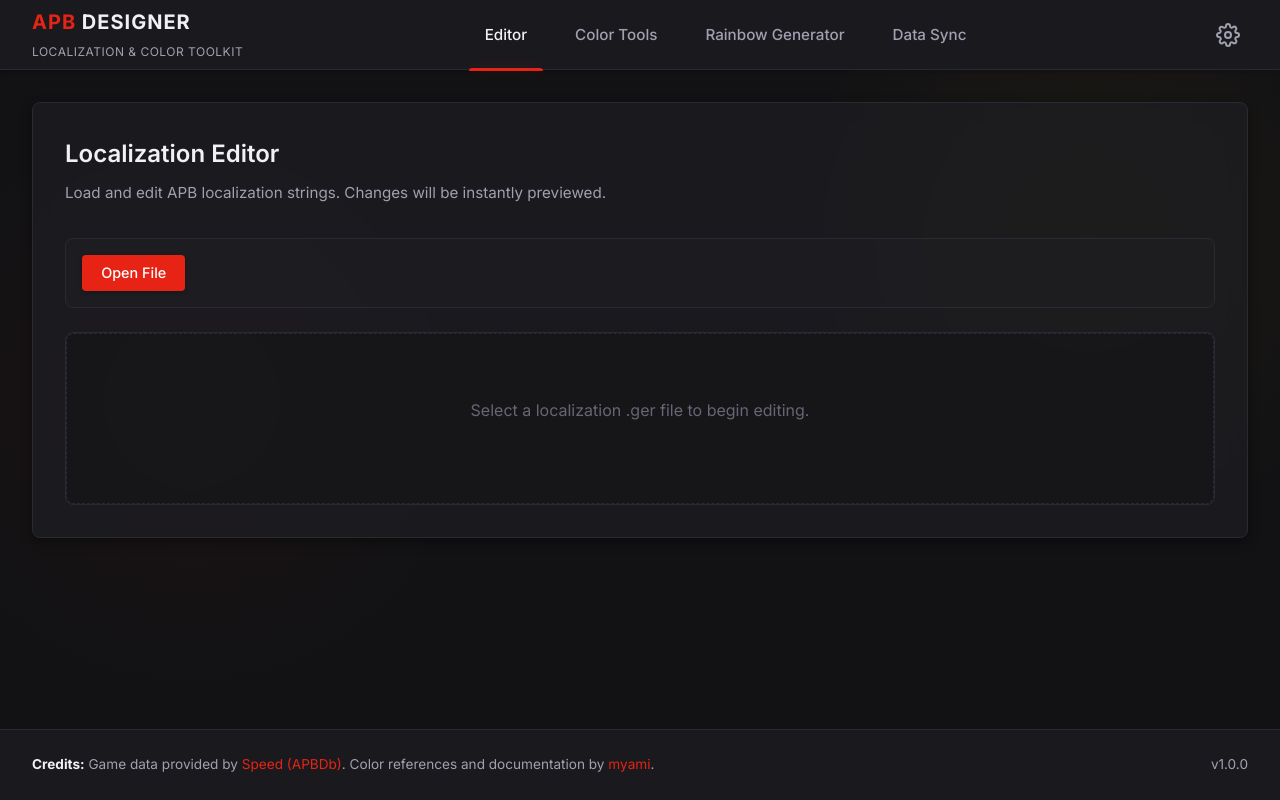
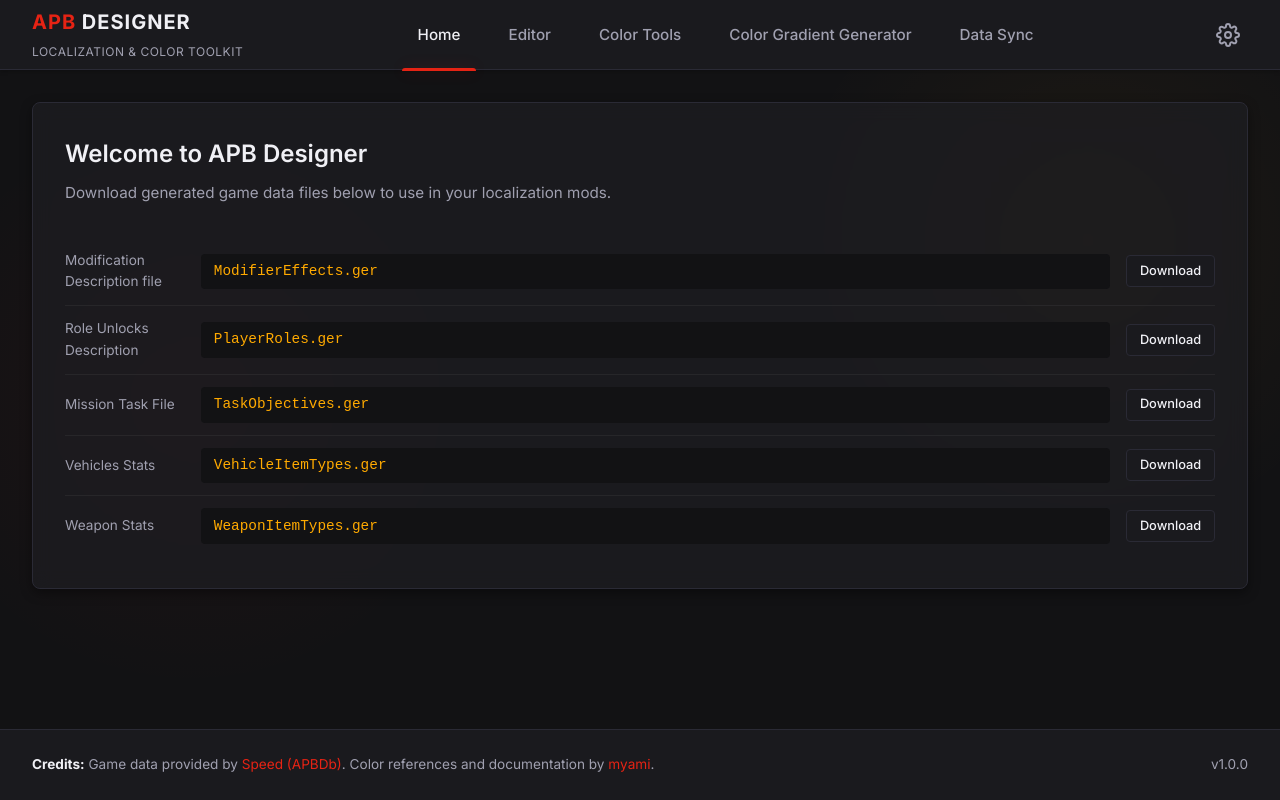
Before and after one commit to xEsurient/apb-designer, a website built with Vite: page index.html in a window 1280 px wide. Built offline with nearby package versions, Linux system fonts and the light colour scheme.

Commit message:
frontend changes
fix color gen and make actual homepage

```diff
--- a/index.html
+++ b/index.html
@@ -20,9 +20,10 @@
             <span class="subtitle">Localization & Color Toolkit</span>
           </div>
           <nav class="main-nav">
-            <button class="nav-btn active" data-tab="tab-editor">Editor</button>
+            <button class="nav-btn active" data-tab="tab-home">Home</button>
+            <button class="nav-btn" data-tab="tab-editor">Editor</button>
             <button class="nav-btn" data-tab="tab-colors">Color Tools</button>
-            <button class="nav-btn" data-tab="tab-rainbow">Rainbow Generator</button>
+            <button class="nav-btn" data-tab="tab-rainbow">Color Gradient Generator</button>
             <button class="nav-btn" data-tab="tab-sync">Data Sync</button>
           </nav>
           <div class="header-actions">
@@ -34,8 +35,43 @@
       </header>
 
       <main class="app-main">
+        <!-- Home Tab -->
+        <section id="tab-home" class="tab-content active">
+          <div class="panel">
+            <h2>Welcome to APB Designer</h2>
+            <p class="panel-desc">Download generated game data files below to use in your localization mods.</p>
+            <div id="home-downloads-container">
+              <div class="output-row">
+                <span class="label">Modification Description file</span>
+                <code>ModifierEffects.ger</code>
+                <a href="data/ModifierEffects.ger" target="_blank" class="btn btn-sm" download>Download</a>
+              </div>
+              <div class="output-row">
+                <span class="label">Role Unlocks Description</span>
+                <code>PlayerRoles.ger</code>
+                <a href="data/PlayerRoles.ger" target="_blank" class="btn btn-sm" download>Download</a>
+              </div>
+              <div class="output-row">
+                <span class="label">Mission Task File</span>
+                <code>TaskObjectives.ger</code>
+                <a href="data/TaskObjectives.ger" target="_blank" class="btn btn-sm" download>Download</a>
+              </div>
+              <div class="output-row">
+                <span class="label">Vehicles Stats</span>
+                <code>VehicleItemTypes.ger</code>
+                <a href="data/VehicleItemTypes.ger" target="_blank" class="btn btn-sm" download>Download</a>
+              </div>
+              <div class="output-row">
+                <span class="label">Weapon Stats</span>
+                <code>WeaponItemTypes.ger</code>
+                <a href="data/WeaponItemTypes.ger" target="_blank" class="btn btn-sm" download>Download</a>
+              </div>
+            </div>
+          </div>
+        </section>
+
         <!-- Editor Tab -->
-        <section id="tab-editor" class="tab-content active">
+        <section id="tab-editor" class="tab-content">
           <div class="panel">
             <h2>Localization Editor</h2>
             <p class="panel-desc">Load and edit APB localization strings. Changes will be instantly previewed.</p>
@@ -63,7 +99,7 @@
         <!-- Rainbow Generator Tab -->
         <section id="tab-rainbow" class="tab-content">
           <div class="panel">
-            <h2>Rainbow Text Generator</h2>
+            <h2>Color Gradient Generator</h2>
             <p class="panel-desc">Create dynamic color gradients for custom item names and stats.</p>
             <div id="rainbow-container">
               <!-- Content injected by RainbowGenerator.js -->
--- a/src/rainbow/RainbowGenerator.js
+++ b/src/rainbow/RainbowGenerator.js
@@ -178,7 +178,7 @@ export class RainbowGenerator {
   }
 
   hexToRgb(hex) {
-    const result = /^#?([a-f\\d]{2})([a-f\\d]{2})([a-f\\d]{2})$/i.exec(hex);
+    const result = /^#?([a-f\d]{2})([a-f\d]{2})([a-f\d]{2})$/i.exec(hex);
     return result ? {
       r: parseInt(result[1], 16),
       g: parseInt(result[2], 16),
--- a/src/sync/DataSync.js
+++ b/src/sync/DataSync.js
@@ -56,10 +56,6 @@ export class DataSync {
           <span class="label">Last Synced On</span>
           <code>${formattedDate}</code>
         </div>
-        <div class="output-row">
-          <span class="label">Data Source</span>
-          <code>${data.source}</code>
-        </div>
       </div>
 
       <div class="converter-card">
```
